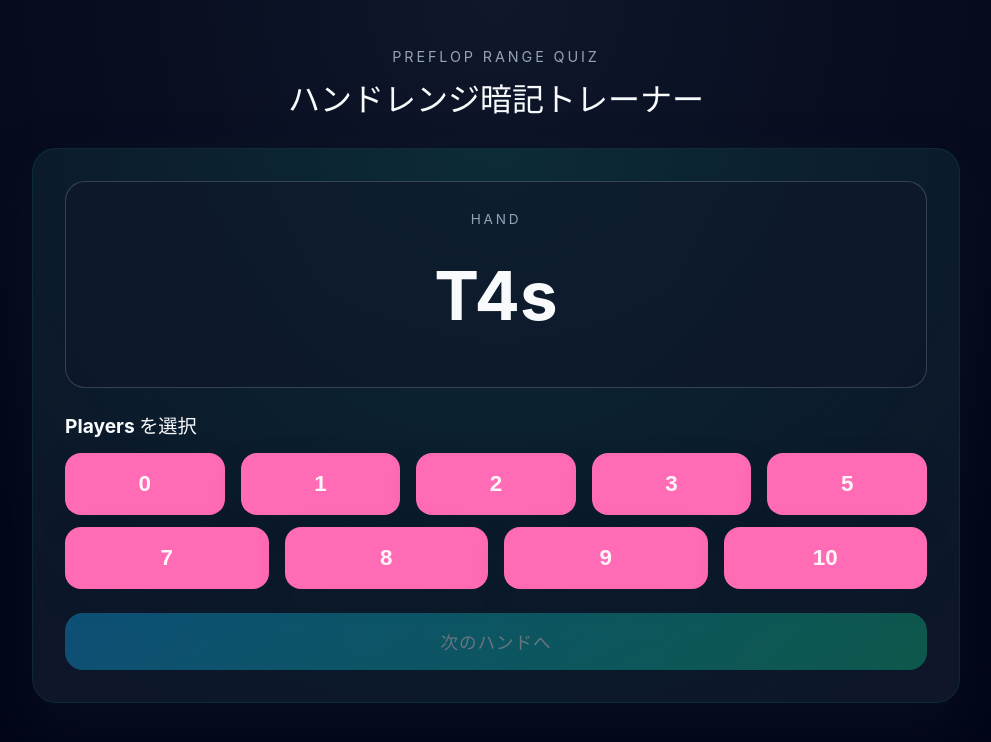
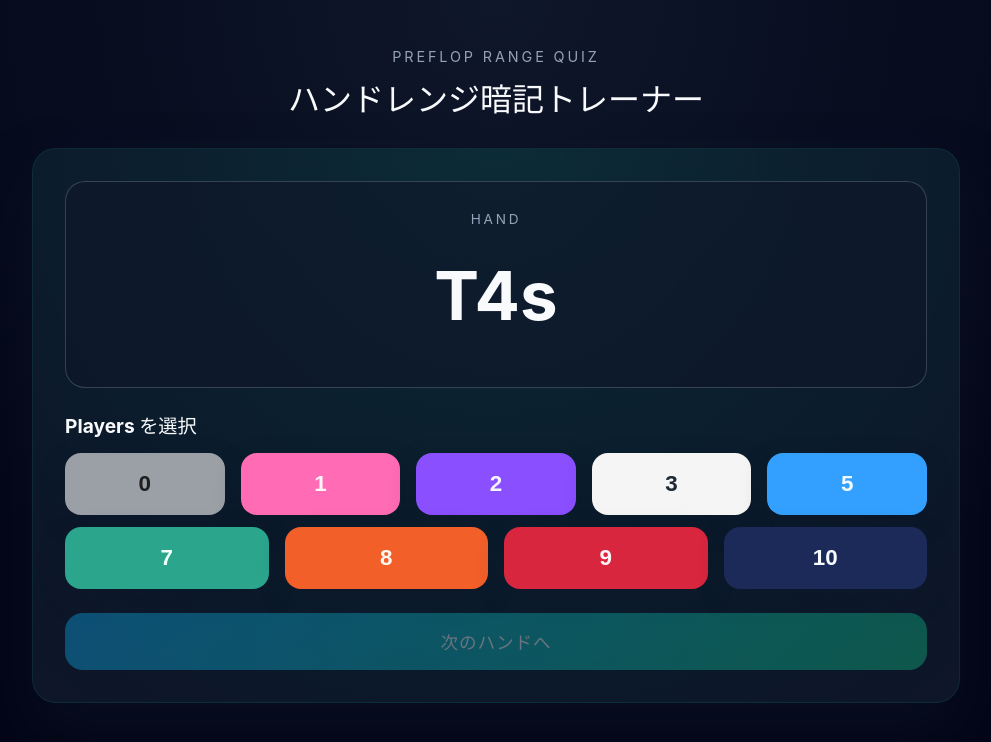
Before and after one commit to taksai/preflop-range-quiz, a React app: page / in a window 1280 px wide. Shown: the top 742 px of the page, without its empty margins (144-1135 px from the left). Built offline with nearby package versions, Linux system fonts and the light colour scheme; the HTML template or start-up script is replaced by a standard one.

Commit message:
Color buttons per players value

```diff
--- a/src/App.tsx
+++ b/src/App.tsx
@@ -31,6 +31,17 @@ type ProgressStore = {
 type AnswerStatus = 'idle' | 'correct' | 'incorrect'
 
 const PLAYER_OPTIONS = [0, 1, 2, 3, 5, 7, 8, 9, 10]
+const PLAYER_COLOR_LABEL_MAP: Record<number, string> = {
+  0: 'グレー',
+  1: 'ピンク',
+  2: '紫',
+  3: '白',
+  5: '水色',
+  7: '緑',
+  8: 'オレンジ',
+  9: '赤',
+  10: '紺',
+}
 const LOCAL_STORAGE_KEY = 'preflop-range-progress'
 const HAND_RANGE_PATH = `${import.meta.env.BASE_URL}hand_range.csv`
 
@@ -190,11 +201,6 @@ function App() {
     setCurrentHand(pickWeightedHand(hands))
   }, [hands, currentHand])
 
-  const colorTheme = useMemo(
-    () => getColorTheme(currentHand?.Color ?? 'default'),
-    [currentHand],
-  )
-
   const playerRows = useMemo(() => {
     const midpoint = Math.ceil(PLAYER_OPTIONS.length / 2)
     return [
@@ -291,7 +297,11 @@ function App() {
           <div className="player-rows">
             {playerRows.map((rowValues, rowIndex) => (
               <div className="player-row" key={`row-${rowIndex}`}>
-                {rowValues.map((value) => (
+                {rowValues.map((value) => {
+                  const buttonTheme = getColorTheme(
+                    PLAYER_COLOR_LABEL_MAP[value] ?? 'default',
+                  )
+                  return (
                     <button
                       key={value}
                       className={[
@@ -301,15 +311,16 @@ function App() {
                         .filter(Boolean)
                         .join(' ')}
                       style={{
-                      backgroundColor: colorTheme.background,
-                      color: colorTheme.text,
+                        backgroundColor: buttonTheme.background,
+                        color: buttonTheme.text,
                       }}
                       disabled={!currentHand || answerStatus !== 'idle'}
                       onClick={() => handleAnswer(value)}
                     >
                       {value}
                     </button>
-                ))}
+                  )
+                })}
               </div>
             ))}
           </div>
```
Lines whose indentation alone changed are shown as unchanged.
